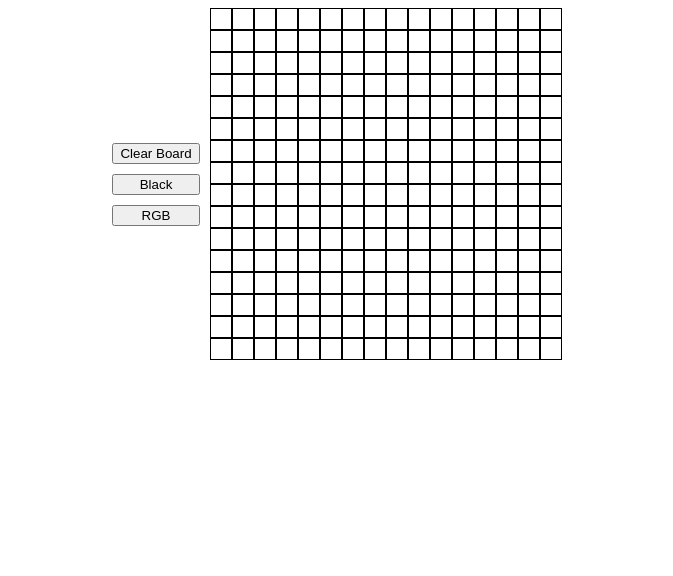
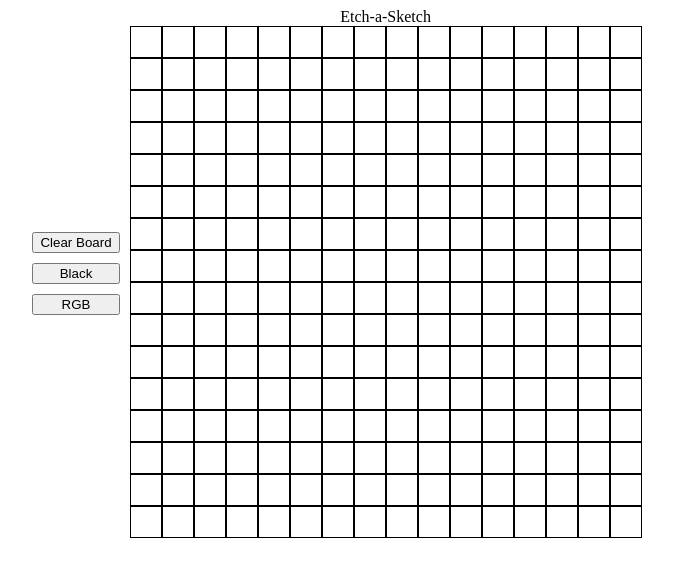
Before and after one commit to kyunliu/etch-a-sketch, a plain HTML site: page index.html in a window 1280 px wide. Shown: the whole page, without its empty margins (303-976 px from the left). Drawn offline with Linux system fonts and the light colour scheme.

Commit message:
Add header

```diff
--- a/index.html
+++ b/index.html
@@ -8,13 +8,17 @@
     <title>Etch-a-Sketch</title>
 </head>
 <body>
+
     <main class = "main">
         <div class="buttons">
             <button id = "clear">Clear Board</button>
             <button rgb = "black">Black</button>
             <button rgb = "rgb">RGB</button>
         </div>
-        <div id = "container"></div>
+        <div class="right">
+            <header class = "header">Etch-a-Sketch</header>
+            <div id = "container"></div>
+        </div>
     </main>
 
         <script src="script.js"></script>
--- a/style.css
+++ b/style.css
@@ -1,3 +1,10 @@
+.right{
+    display: flex;
+    flex-direction: column;
+    align-items: center;
+    justify-content: center;
+}
+
 .main {
     display: flex;
     align-items: center;
@@ -16,8 +23,8 @@
 }
 
 .grid{
-    width:20px;
-    height:20px;
+    width:30px;
+    height:30px;
     border: 1px solid black;
 }
 
```
